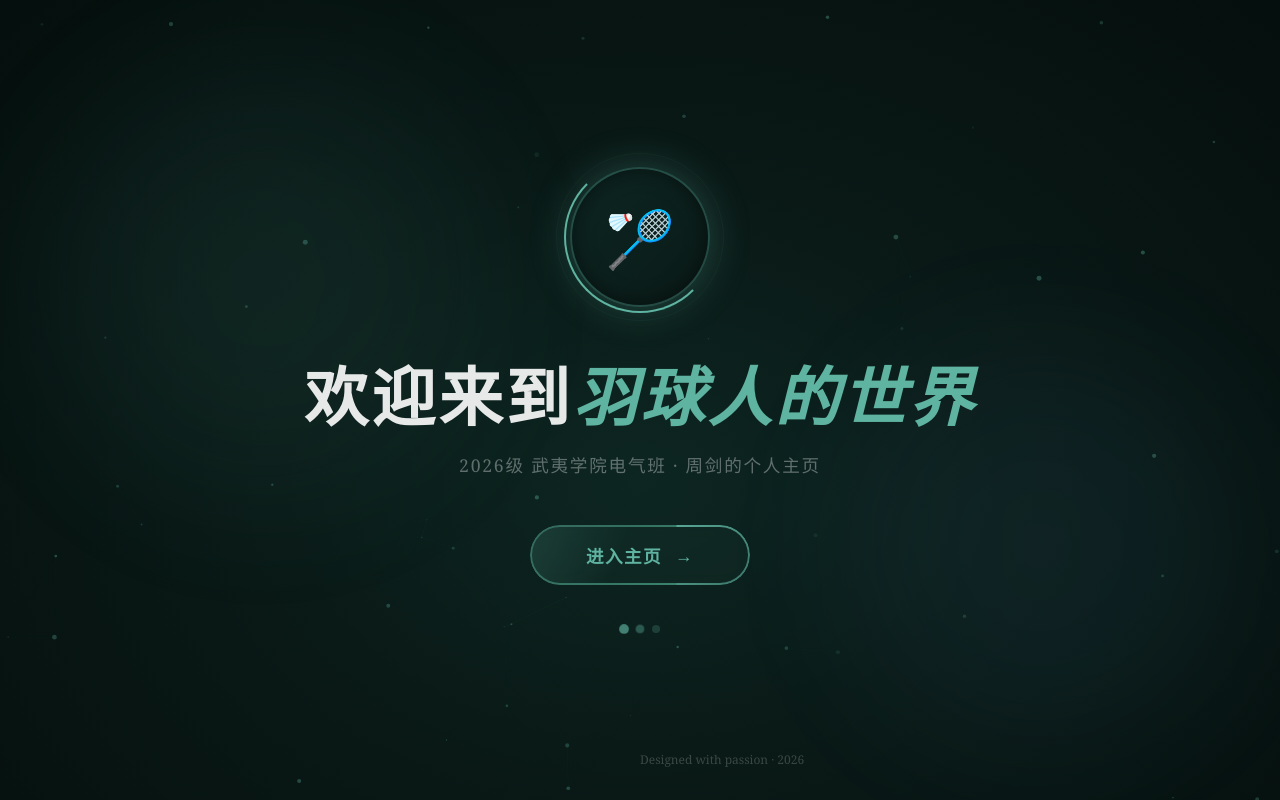
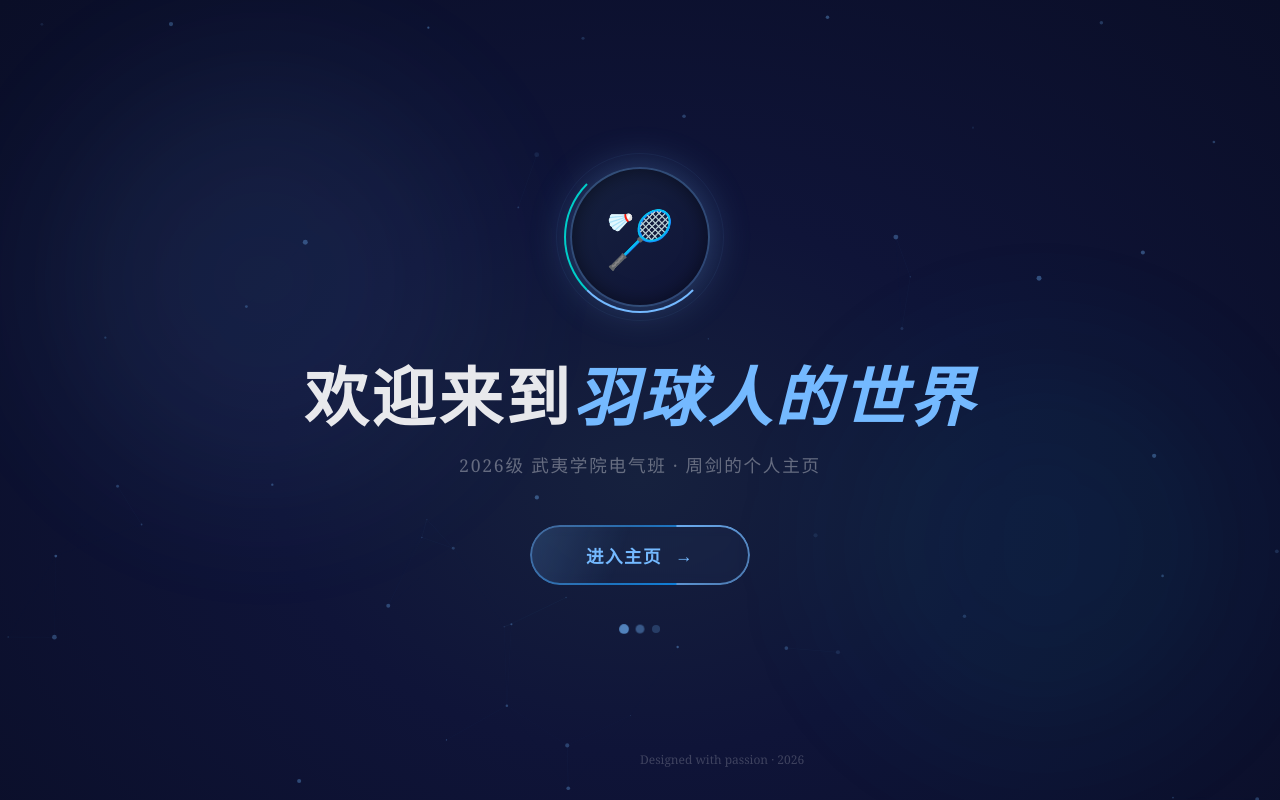
Before and after one commit to zjxys/333, a plain HTML site: page index.html in a window 1280 px wide. Drawn offline with Linux system fonts and the light colour scheme.

Commit message:
Unify intro page colors with personal website blue palette (#74b9ff #0984e3 #00cec9)

```diff
--- a/index.html
+++ b/index.html
@@ -8,19 +8,20 @@
         * { margin: 0; padding: 0; box-sizing: border-box; }
 
         :root {
-            --teal-darkest: #050f0d;
-            --teal-dark: #0a1a17;
-            --teal-mid: #0d2622;
-            --jade: #5fb3a1;
-            --jade-dim: #3d8a72;
+            --bg-darkest: #0a0e27;
+            --bg-dark: #0f1438;
+            --bg-mid: #16213e;
             --accent: #74b9ff;
+            --accent2: #0984e3;
+            --accent3: #00cec9;
+            --accent6: #55efc4;
         }
 
         html, body {
             width: 100%;
             height: 100%;
             overflow: hidden;
-            background: var(--teal-darkest);
+            background: var(--bg-darkest);
             font-family: 'Georgia', 'Noto Serif SC', serif;
         }
 
@@ -28,7 +29,7 @@
         .bg-gradient {
             position: fixed;
             inset: 0;
-            background: radial-gradient(ellipse at 50% 60%, var(--teal-mid) 0%, var(--teal-dark) 40%, var(--teal-darkest) 100%);
+            background: radial-gradient(ellipse at 50% 60%, var(--bg-mid) 0%, var(--bg-dark) 40%, var(--bg-darkest) 100%);
             z-index: 0;
         }
 
@@ -53,7 +54,7 @@
         .glow-orb-1 {
             width: 400px;
             height: 400px;
-            background: rgba(95, 179, 161, 0.12);
+            background: rgba(116, 185, 255, 0.12);
             top: 10%;
             left: 5%;
         }
@@ -61,7 +62,7 @@
         .glow-orb-2 {
             width: 350px;
             height: 350px;
-            background: rgba(116, 185, 255, 0.08);
+            background: rgba(0, 206, 201, 0.08);
             bottom: 10%;
             right: 5%;
             animation-delay: -3s;
@@ -101,8 +102,8 @@
             inset: -6px;
             border-radius: 50%;
             border: 2px solid transparent;
-            border-top-color: var(--jade);
-            border-right-color: var(--jade);
+            border-top-color: var(--accent);
+            border-right-color: var(--accent3);
             animation: ringSpin 2s linear infinite;
         }
 
@@ -111,7 +112,7 @@
             position: absolute;
             inset: -14px;
             border-radius: 50%;
-            border: 1px solid rgba(95, 179, 161, 0.2);
+            border: 1px solid rgba(116, 185, 255, 0.2);
             animation: ringPulse 2.5s ease-in-out infinite;
         }
 
@@ -119,13 +120,13 @@
             width: 100%;
             height: 100%;
             border-radius: 50%;
-            background: linear-gradient(135deg, var(--teal-mid), var(--teal-dark));
+            background: linear-gradient(135deg, var(--bg-mid), var(--bg-dark));
             display: flex;
             align-items: center;
             justify-content: center;
             font-size: 3.5rem;
-            box-shadow: 0 0 40px rgba(95, 179, 161, 0.3), inset 0 0 20px rgba(0,0,0,0.5);
-            border: 2px solid rgba(95, 179, 161, 0.3);
+            box-shadow: 0 0 40px rgba(116, 185, 255, 0.3), inset 0 0 20px rgba(0,0,0,0.5);
+            border: 2px solid rgba(116, 185, 255, 0.3);
         }
 
         @keyframes logoAppear {
@@ -155,7 +156,7 @@
         }
 
         .intro-title .accent {
-            color: var(--jade);
+            color: var(--accent);
             font-style: italic;
         }
 
@@ -184,8 +185,8 @@
             font-size: 1.1rem;
             font-weight: 600;
             font-family: inherit;
-            color: var(--jade);
-            background: rgba(95, 179, 161, 0.04);
+            color: var(--accent);
+            background: rgba(116, 185, 255, 0.04);
             border: none;
             border-radius: 50px;
             cursor: pointer;
@@ -207,7 +208,7 @@
             inset: 0;
             border-radius: 50px;
             padding: 2px;
-            background: linear-gradient(135deg, var(--jade), transparent 40%, transparent 60%, var(--jade-dim));
+            background: linear-gradient(135deg, var(--accent), transparent 40%, transparent 60%, var(--accent2));
             -webkit-mask: linear-gradient(#000 0 0) content-box, linear-gradient(#000 0 0);
             -webkit-mask-composite: xor;
             mask-composite: exclude;
@@ -226,7 +227,7 @@
             position: absolute;
             inset: 0;
             border-radius: 50px;
-            background: linear-gradient(110deg, transparent 30%, rgba(95, 179, 161, 0.15) 50%, transparent 70%);
+            background: linear-gradient(110deg, transparent 30%, rgba(116, 185, 255, 0.15) 50%, transparent 70%);
             background-size: 200% 100%;
             background-position: -100% 0;
             transition: background-position 0.8s ease;
@@ -242,7 +243,7 @@
             position: absolute;
             inset: 0;
             border-radius: 50px;
-            background: linear-gradient(135deg, rgba(95, 179, 161, 0.15), rgba(61, 138, 114, 0.08));
+            background: linear-gradient(135deg, rgba(116, 185, 255, 0.15), rgba(9, 132, 227, 0.08));
             opacity: 0;
             transition: opacity 0.5s ease;
             z-index: 0;
@@ -257,7 +258,7 @@
             position: absolute;
             inset: 0;
             border-radius: 50px;
-            border: 2px solid var(--jade);
+            border: 2px solid var(--accent);
             opacity: 0;
             animation: btnPulse 2.5s ease-out infinite;
             z-index: -1;
@@ -271,7 +272,7 @@
         .enter-btn:hover {
             color: #fff;
             transform: translateY(-4px) scale(1.04);
-            box-shadow: 0 15px 50px rgba(95, 179, 161, 0.35), 0 0 30px rgba(95, 179, 161, 0.15);
+            box-shadow: 0 15px 50px rgba(116, 185, 255, 0.35), 0 0 30px rgba(0, 206, 201, 0.15);
             text-shadow: 0 0 12px rgba(255, 255, 255, 0.6);
         }
 
@@ -314,7 +315,7 @@
             width: 8px;
             height: 8px;
             border-radius: 50%;
-            background: var(--jade);
+            background: var(--accent);
             opacity: 0.3;
             animation: dotBlink 1.5s ease-in-out infinite;
         }
@@ -346,7 +347,7 @@
         .exit-overlay {
             position: fixed;
             inset: 0;
-            background: var(--teal-darkest);
+            background: var(--bg-darkest);
             z-index: 1000;
             opacity: 0;
             pointer-events: none;
@@ -465,7 +466,7 @@
 
                 ctx.beginPath();
                 ctx.arc(p.x, p.y, Math.max(0.1, p.r), 0, Math.PI * 2);
-                ctx.fillStyle = `rgba(95, 179, 161, ${p.opacity})`;
+                ctx.fillStyle = `rgba(116, 185, 255, ${p.opacity})`;
                 ctx.fill();
             });
 
@@ -477,7 +478,7 @@
                     const dist = Math.sqrt(dx * dx + dy * dy);
                     if (dist < 130) {
                         const op = (1 - dist / 130) * 0.08;
-                        ctx.strokeStyle = `rgba(95, 179, 161, ${op})`;
+                        ctx.strokeStyle = `rgba(116, 185, 255, ${op})`;
                         ctx.lineWidth = 0.5;
                         ctx.beginPath();
                         ctx.moveTo(particles[i].x, particles[i].y);
```
